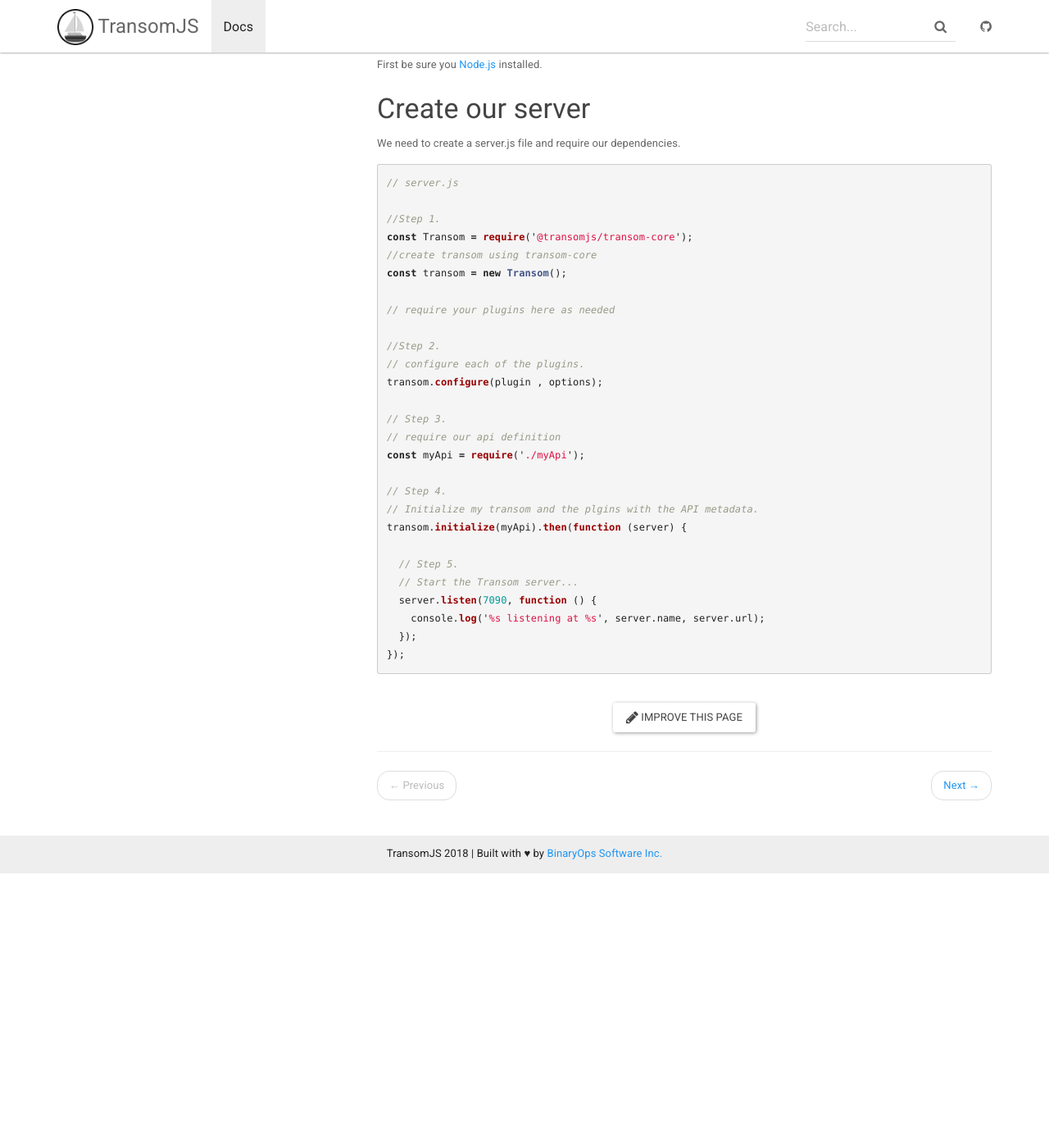
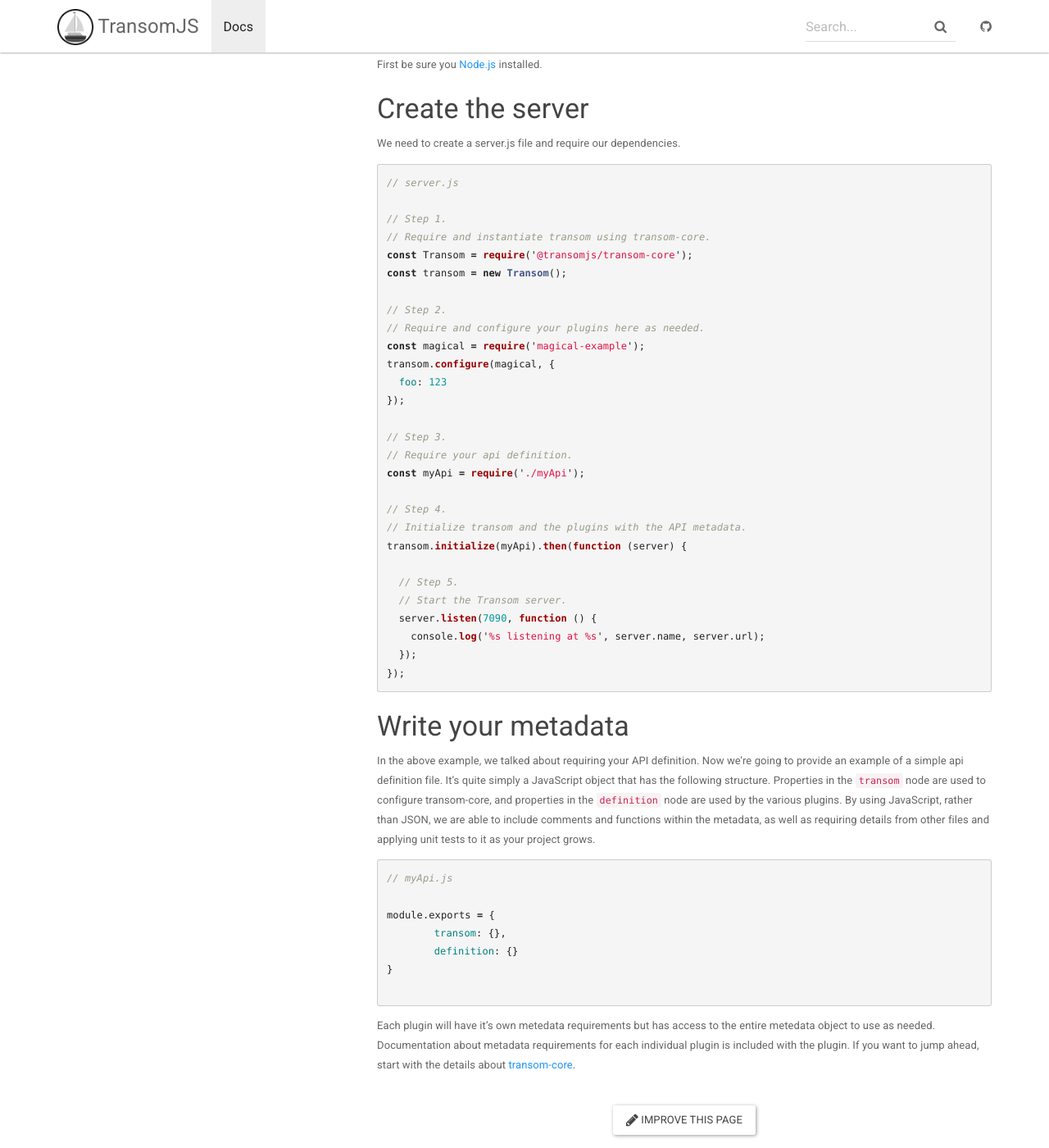
Before and after one commit to transomjs/transomjs.github.io, a Jekyll site: the page built from _docs/index.md, in a window 1280 px wide and 1400 px high, scrolled down 466 px. Shown: the whole window at 82% size. Built offline with Jekyll 4.4.1, drawn with Linux system fonts in a browser that asks for light colours; nearby versions of some CDN libraries; before the commit the page ends 1532 px from its top, so only the background shows below that.

Commit message:
adding docs about metadata to the index

````diff
--- a/_docs/index.md
+++ b/_docs/index.md
@@ -20,34 +20,50 @@ The steps to create and initialize any Transom API server are:
 
 First be sure you [Node.js](http://nodejs.org/) installed.
 
-### Create our server
+### Create the server
 We need to create a server.js file and require our dependencies.
 ```javascript
 // server.js
 
-//Step 1.
+// Step 1.
+// Require and instantiate transom using transom-core.
 const Transom = require('@transomjs/transom-core');
-//create transom using transom-core
 const transom = new Transom();
 
-// require your plugins here as needed
-
-//Step 2.
-// configure each of the plugins.
-transom.configure(plugin , options);
+// Step 2.
+// Require and configure your plugins here as needed.
+const magical = require('magical-example');
+transom.configure(magical, {
+  foo: 123
+});
 
 // Step 3.
-// require our api definition
+// Require your api definition.
 const myApi = require('./myApi');
 
 // Step 4.
-// Initialize my transom and the plgins with the API metadata.
+// Initialize transom and the plugins with the API metadata.
 transom.initialize(myApi).then(function (server) {
 
   // Step 5.
-  // Start the Transom server...
+  // Start the Transom server.
   server.listen(7090, function () {
     console.log('%s listening at %s', server.name, server.url);
   });
 });
 ```
+
+### Write your metadata
+In the above example, we talked about requiring your API definition. Now we're going to provide an example of a simple api definition file. It's quite simply a JavaScript object that has the following structure. Properties in the `transom` node are used to configure transom-core, and properties in the `definition` node are used by the various plugins. By using JavaScript, rather than JSON, we are able to include comments and functions within the metadata, as well as requiring details from other files and applying unit tests to it as your project grows.
+
+```javascript
+// myApi.js
+
+module.exports = {
+	transom: {},
+	definition: {}
+}
+
+```
+
+Each plugin will have it's own metedata requirements but has access to the entire metedata object to use as needed. Documentation about metadata requirements for each individual plugin is included with the plugin. If you want to jump ahead, start with the details about [transom-core](/docs/transom-core/).
````
